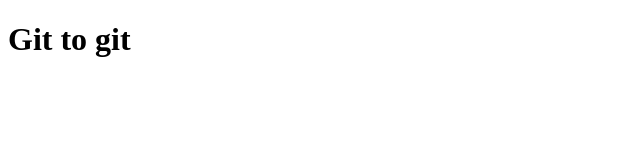
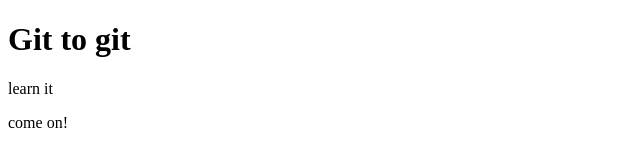
Before and after one commit to knspkt/test, a plain HTML site: page index.html in a window 1280 px wide. Shown: the whole page, without its empty margins (0-640 px from the left). Drawn offline with Linux system fonts and the light colour scheme.

Commit message:
Feat: added new paragraph

```diff
--- a/index.html
+++ b/index.html
@@ -1,12 +1,17 @@
 <!DOCTYPE html>
 <html lang="en">
+
 <head>
     <meta charset="UTF-8">
     <meta http-equiv="X-UA-Compatible" content="IE=edge">
     <meta name="viewport" content="width=device-width, initial-scale=1.0">
     <title>GitGit</title>
 </head>
+
 <body>
     <h1>Git to git</h1>
+    <p>learn it</p>
+    <p>come on!</p>
 </body>
+
 </html>
```
